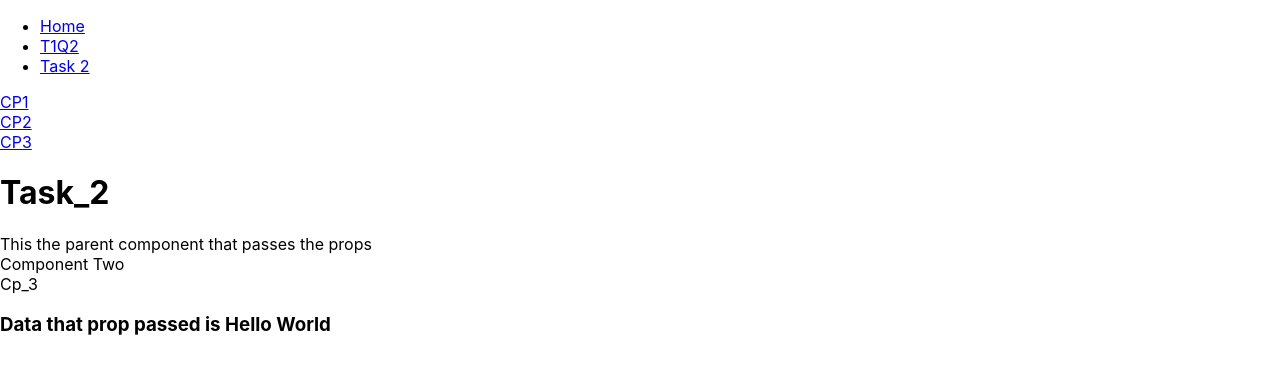
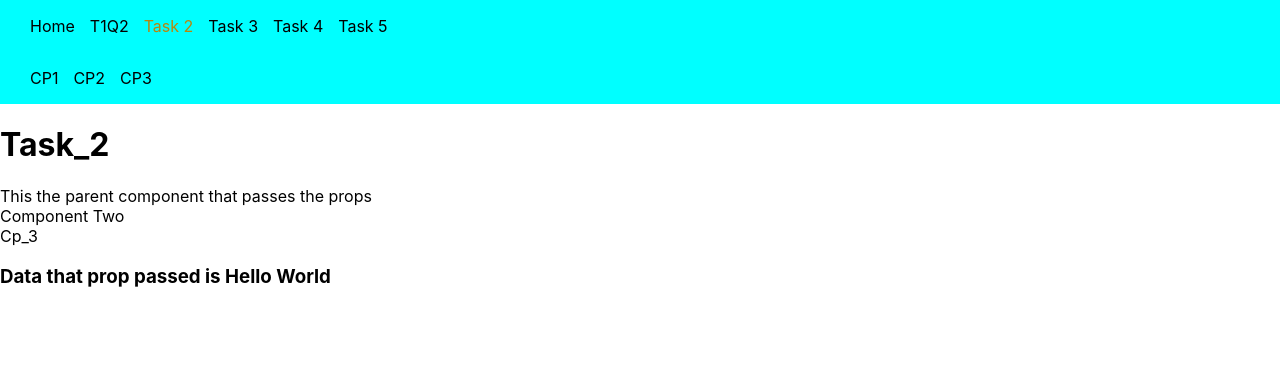
Before and after one commit to harshaljdave/internship, a React (Create React App) app: page /task2 in a window 1280 px wide. Shown: the top 374 px of the page. Built offline with nearby package versions, Linux system fonts and the light colour scheme.

Commit message:
Task-2 last task and touch-ups

```diff
--- a/src/index.css
+++ b/src/index.css
@@ -11,3 +11,21 @@ code {
   font-family: source-code-pro, Menlo, Monaco, Consolas, 'Courier New',
     monospace;
 }
+
+.active{
+  color: darkgoldenrod;
+}
+
+.Navul,.Navul li{
+  display: inline-flex;
+  padding-left: 15px;
+}
+
+a{
+  color: black;
+  text-decoration: none;
+}
+
+.Navdiv{
+  background-color: cyan;
+}
--- a/src/index.js
+++ b/src/index.js
@@ -8,6 +8,9 @@ import App from './App';
 import T1q2 from './task_1/T1q2';
 import Task_2 from './task_2/Task_2';
 import DRoute from './task_2/DRoute';
+import Task_3 from './task_3/Task_3';
+import Task_4 from './task_4/Task_4';
+import Task_5 from './task_5/Task_5';
 
 const root = ReactDOM.createRoot(document.getElementById('root'));
 root.render(
@@ -23,6 +26,15 @@ root.render(
         <li>
           <NavLink to="/task2">Task 2</NavLink>
         </li>
+        <li>
+          <NavLink to="/task3">Task 3</NavLink>
+        </li>
+        <li>
+          <NavLink to="/task4">Task 4</NavLink>
+        </li>
+        <li>
+          <NavLink to="/task5">Task 5</NavLink>
+        </li>
       </ul>
     </div>
     <Routes>
@@ -30,6 +42,9 @@ root.render(
       <Route path="/task_1/T1q2" element={<T1q2 />} />
       <Route path='/task2' element={<Task_2 />} />
       <Route path='/task2/:cmp' element={<DRoute />} />
+      <Route path='/task3' element={<Task_3 />} />
+      <Route path='/task4' element={<Task_4 />} />
+      <Route path='/task5' element={<Task_5 />} />
       <Route path='*' element={<h1>Error 404</h1>} />
     </Routes>
   </Router>
--- a/src/task_2/Task_2.js
+++ b/src/task_2/Task_2.js
@@ -6,11 +6,13 @@ import Cp_1 from './Cp_1'
 function Task_2() {
   return (
     <>
-        <div>
-            <NavLink to="1">CP1</NavLink><br/>
-            <NavLink to="2">CP2</NavLink><br/>
-            <NavLink to="3">CP3</NavLink><br/>
-        </div>
+    <div className='Navdiv'>
+      <ul className='Navul'>
+        <li><NavLink to="1">CP1</NavLink></li>
+        <li><NavLink to="2">CP2</NavLink></li>
+        <li><NavLink to="3">CP3</NavLink></li>
+      </ul>
+    </div>
         <h1>Task_2</h1>
         <Cp_1 />
     </>
--- /dev/null
+++ b/src/task_3/Task_3.js
@@ -0,0 +1,9 @@
+import React from 'react'
+
+function Task_3() {
+    return (
+        <h1>Task_3</h1>
+    )
+}
+
+export default Task_3;
--- /dev/null
+++ b/src/task_4/Task_4.js
@@ -0,0 +1,10 @@
+import React from 'react'
+
+function Task_4() {
+    return (
+        <h1>Task_4</h1>
+
+    )
+}
+
+export default Task_4
--- /dev/null
+++ b/src/task_5/Task_5.js
@@ -0,0 +1,10 @@
+import React from 'react'
+
+function Task_5() {
+    return (
+        <h1>Task_5</h1>
+
+    )
+}
+
+export default Task_5
```
